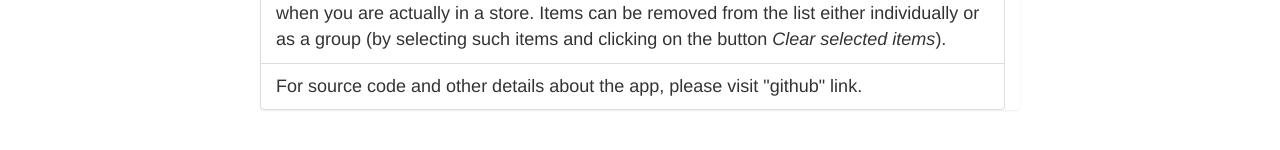
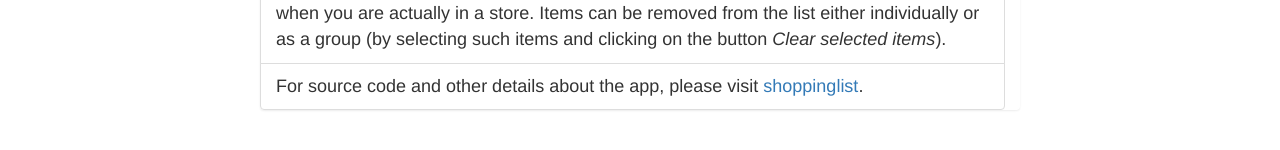
Before and after one commit to draghuram/shoppinglist, a plain HTML site: page appengine/index.html at #/help in a window 1280 px wide. Shown: the part 498-648 px from the top of the page. Drawn offline with Linux system fonts and the light colour scheme.

Commit message:
Update help page with github link.

```diff
--- a/appengine/ui/partials/help.html
+++ b/appengine/ui/partials/help.html
@@ -38,7 +38,7 @@
 
     <li class="list-group-item">
       For source code and other details about the app, please visit
-      "github" link.
+      <a href="https://github.com/draghuram/shoppinglist">shoppinglist</a>.
     </li>
 
 </div>
```
